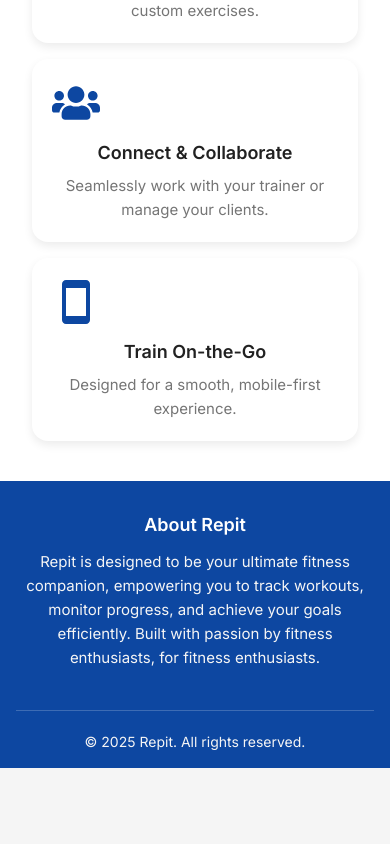
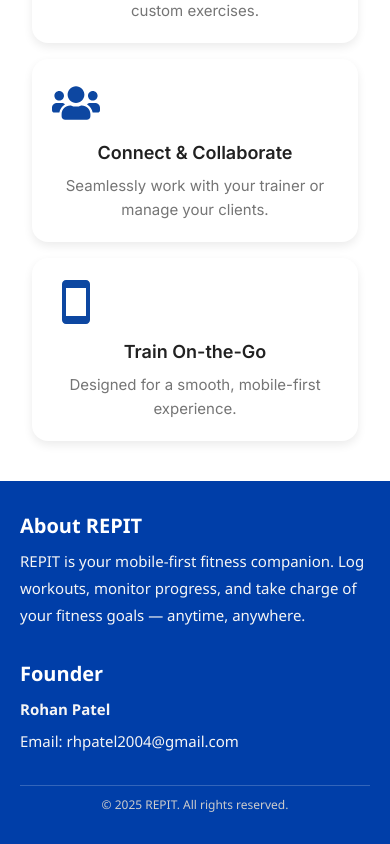
Before and after one commit to rhpatel2004/repit_workout_tracker, a React (Vite) app in the folder workout_tracker/: page / in a window 390 px wide. Shown: the part 1930-2774 px from the top of the page. Before the commit the page ends 2698 px from the top, so only its background shows below. Built offline with nearby package versions, Linux system fonts and the light colour scheme.

Commit message:
new about us ,and ui fix

```diff
--- a/workout_tracker/src/LandingPage.css
+++ b/workout_tracker/src/LandingPage.css
@@ -14,7 +14,8 @@
 /* are defined globally (e.g., in index.css) */
 
 /* --- Base --- */
-  body { /* Or apply to a root div if body styles are elsewhere */
+body {
+  /* Or apply to a root div if body styles are elsewhere */
   color: var(--text-color);
   background-color: var(--background-color);
 }
@@ -23,6 +24,7 @@
   color: var(--accent-blue);
   text-decoration: none;
 }
+
 a:hover {
   text-decoration: underline;
 }
@@ -30,8 +32,10 @@
 
 /* --- Navigation --- */
 .navLandingPage {
-    background-color: var(--neutral-white); /* White background */
-    padding: 1.2rem 3.2rem; /* Use rem */
+  background-color: var(--neutral-white);
+  /* White background */
+  padding: 1.2rem 3.2rem;
+  /* Use rem */
   display: flex;
   justify-content: space-between;
   align-items: center;
@@ -39,22 +43,27 @@
   width: 100%;
   top: 0;
   z-index: 100;
-    border-bottom: 1px solid var(--border-color); /* Subtle separator */
-    box-shadow: 0 1px 3px var(--shadow-color); /* Subtle shadow */
+  border-bottom: 1px solid var(--border-color);
+  /* Subtle separator */
+  box-shadow: 0 1px 3px var(--shadow-color);
+  /* Subtle shadow */
 }
 
 .logo-container {
   display: flex;
   align-items: center;
 }
-  .logo-container h2{
+
+.logo-container h2 {
   margin-left: 1rem;
   font-size: 2.5rem;
   color: #0D47A1;
   font-weight: 500;
 }
+
 .logo {
-    width: 5rem; /* Use rem (~90px) */
+  width: 5rem;
+  /* Use rem (~90px) */
   height: auto;
 }
 
@@ -63,7 +72,8 @@
 /* Login Button (Secondary Style) */
 .btnlogin {
   padding: 1rem 2rem;
-    border-radius: 1rem; /* Consistent moderate rounding */
+  border-radius: 1rem;
+  /* Consistent moderate rounding */
   font-weight: 600;
   font-size: 1.5rem;
   cursor: pointer;
@@ -74,25 +84,30 @@
   text-align: center;
   line-height: 1.4;
   display: inline-block;
-    text-decoration: none; /* In case it's an 'a' tag */
+  text-decoration: none;
+  /* In case it's an 'a' tag */
   user-select: none;
   -webkit-user-select: none;
 }
 
 .btnlogin:hover {
   /* Subtle background fill on hover */
-    background-color: var(--primary-blue-light, #E3F2FD); /* Define --primary-blue-light */
+  background-color: var(--primary-blue-light, #E3F2FD);
+  /* Define --primary-blue-light */
 }
 
 .btnlogin:active {
-    transform: scale(0.98); /* Press effect */
+  transform: scale(0.98);
+  /* Press effect */
   background-color: var(--primary-blue-light, #E3F2FD);
   opacity: 0.9;
 }
+
 /* Dark mode secondary button hover/active */
 [data-theme='dark'] .btnlogin:hover {
   background-color: var(--primary-blue-light-dark, rgba(66, 165, 245, 0.15));
 }
+
 [data-theme='dark'] .btnlogin:active {
   background-color: var(--primary-blue-light-dark, rgba(66, 165, 245, 0.15));
 }
@@ -100,10 +115,13 @@
 
 /* Register Button (Primary Style) */
 .btnregister {
-    padding: 1.1rem 2.4rem; /* Slightly larger padding */
-    border-radius: 1rem; /* Consistent moderate rounding */
+  padding: 1.1rem 2.4rem;
+  /* Slightly larger padding */
+  border-radius: 1rem;
+  /* Consistent moderate rounding */
   font-weight: 600;
-    font-size: 1.6rem; /* Slightly larger font */
+  font-size: 1.6rem;
+  /* Slightly larger font */
   cursor: pointer;
   background-color: var(--primary-blue);
   color: var(--neutral-white);
@@ -115,24 +133,31 @@
   text-decoration: none;
   user-select: none;
   -webkit-user-select: none;
-    margin-top: 1.6rem; /* Space above */
-    width: auto; /* Let padding define width */
-    max-width: 32rem; /* Optional: constrain width */
-    box-shadow: 0 2px 4px rgba(0, 0, 0, 0.1); /* Subtle shadow */
+  margin-top: 1.6rem;
+  /* Space above */
+  width: auto;
+  /* Let padding define width */
+  max-width: 32rem;
+  /* Optional: constrain width */
+  box-shadow: 0 2px 4px rgba(0, 0, 0, 0.1);
+  /* Subtle shadow */
 }
 
 .btnregister:hover {
   background-color: var(--accent-blue);
   border-color: var(--accent-blue);
-    transform: translateY(-2px); /* Lift effect */
+  transform: translateY(-2px);
+  /* Lift effect */
   box-shadow: 0 4px 8px rgba(0, 0, 0, 0.15);
 }
 
 .btnregister:active {
-    transform: translateY(0px) scale(0.98); /* Press effect */
+  transform: translateY(0px) scale(0.98);
+  /* Press effect */
   opacity: 0.95;
   box-shadow: 0 1px 2px rgba(0, 0, 0, 0.1);
 }
+
 /* --- Hero Section --- */
 .hero-section {
   /* Calculate min-height based on approximate nav height */
@@ -143,7 +168,8 @@
   /* Use variables for gradient overlay */
   /* Using neutral-light for overlay */
   background-image: linear-gradient(rgba(245, 245, 245, 0.85), rgba(245, 245, 245, 0.9)),
-    url('https://images.unsplash.com/photo-1534438327276-14e5300c3a48?ixlib=rb-1.2.1&auto=format&fit=crop&w=1350&q=80'); /* <<<=== UPDATE IMAGE URL HERE */
+    url('https://images.unsplash.com/photo-1534438327276-14e5300c3a48?ixlib=rb-1.2.1&auto=format&fit=crop&w=1350&q=80');
+  /* <<<=== UPDATE IMAGE URL HERE */
   background-size: cover;
   background-position: center center;
   display: flex;
@@ -178,22 +204,26 @@
 
 /* --- Features Section --- */
 .features-section {
-    padding: 6rem 0; /* More vertical padding, no horizontal (handled by container) */
+  padding: 6rem 0;
+  /* More vertical padding, no horizontal (handled by container) */
   background-color: var(--neutral-white);
 }
 
 /* Optional container to constrain width */
 .container {
-      max-width: 120rem; /* e.g., 1200px */
+  max-width: 120rem;
+  /* e.g., 1200px */
   margin: 0 auto;
-      padding: 0 1.6rem; /* Padding inside container */
+  padding: 0 1.6rem;
+  /* Padding inside container */
 }
 
 .section-title {
   font-size: clamp(2.4rem, 5vw, 3.2rem);
   text-align: center;
   margin-bottom: 4rem;
-    color: var(--primary-blue); /* Use primary color */
+  color: var(--primary-blue);
+  /* Use primary color */
   font-weight: 700;
 }
 
@@ -207,14 +237,16 @@
 .feature-card {
   background-color: var(--neutral-white);
   padding: 2.4rem;
-    border-radius: 1.6rem; /* Softer radius */
+  border-radius: 1.6rem;
+  /* Softer radius */
   box-shadow: 0 4px 10px var(--shadow-color);
   transition: transform 0.3s ease, box-shadow 0.3s ease;
   text-align: center;
 }
 
 .feature-card:hover {
-    transform: translateY(-5px); /* Lift effect */
+  transform: translateY(-5px);
+  /* Lift effect */
   box-shadow: 0 8px 20px var(--shadow-color);
 }
 
@@ -279,68 +311,117 @@
 }
 
 .footer-link {
-    color: var(--neutral-light); /* Lighter text for links */
+  color: var(--neutral-light);
+  /* Lighter text for links */
   text-decoration: none;
   transition: color 0.3s ease;
   font-size: 1.5rem;
-    display: inline-flex; /* Align icon and text */
+  display: inline-flex;
+  /* Align icon and text */
   align-items: center;
-    gap: 0.8rem; /* Space between icon and text if using icons */
+  gap: 0.8rem;
+  /* Space between icon and text if using icons */
 }
+
 .footer-link:hover {
-    color: var(--accent-blue); /* Use accent color for hover */
+  color: var(--accent-blue);
+  /* Use accent color for hover */
   text-decoration: underline;
 }
 
 .footer-bottom {
   margin-top: 3rem;
   padding-top: 2rem;
-    border-top: 1px solid rgba(255, 255, 255, 0.2); /* Subtle separator */
+  border-top: 1px solid rgba(255, 255, 255, 0.2);
+  /* Subtle separator */
   text-align: center;
-    color: var(--neutral-light); /* Lighter text */
+  color: var(--neutral-light);
+  /* Lighter text */
   font-size: 1.4rem;
 }
 
 /* --- Responsive Design --- */
 @media (max-width: 768px) {
   .navLandingPage {
-      padding: 1rem 1.6rem; /* Adjust padding */
+    padding: 1rem 1.6rem;
+    /* Adjust padding */
   }
 
   .logo {
-        width: 5rem; /* Smaller logo */
+    width: 5rem;
+    /* Smaller logo */
   }
 
   .lp-btn {
-        padding: 0.8rem 1.6rem; /* Adjust button padding */
+    padding: 0.8rem 1.6rem;
+    /* Adjust button padding */
     font-size: 1.4rem;
   }
 
   .hero-section {
-        padding: 10rem 1.6rem 4rem 1.6rem; /* Adjust padding */
-        min-height: calc(100vh - 5rem); /* Adjust based on smaller nav */
+    padding: 10rem 1.6rem 4rem 1.6rem;
+    /* Adjust padding */
+    min-height: calc(100vh - 5rem);
+    /* Adjust based on smaller nav */
   }
+
   /* Font sizes use clamp() for responsiveness */
 
   .features-section {
     padding: 4rem 1.6rem;
   }
+
   .features-grid {
-        grid-template-columns: 1fr; /* Stack features */
+    grid-template-columns: 1fr;
+    /* Stack features */
     gap: 1.6rem;
   }
+
   .feature-card {
-        padding: 2rem; /* Adjust card padding */
+    padding: 2rem;
+    /* Adjust card padding */
   }
 
   footer {
-      padding: 3rem 1.6rem 1.6rem 1.6rem;
+    background-color: #003ea8; /* same blue */
+    color: white;
+    padding: 3rem 2rem;
+    font-family: 'Segoe UI', sans-serif;
   }
+
   .footer-content {
-        grid-template-columns: 1fr; /* Stack footer sections */
+    max-width: 1000px;
+    margin: 0 auto;
+    display: flex;
+    flex-direction: column;
+    gap: 2.5rem;
+    text-align: left;
+  }
+
+  .footer-section h3 {
+    font-size: 2rem;  /* Heading slightly larger */
+    margin-bottom: 0.7rem;
+    font-weight: 600;
+  }
+
+  .footer-section p {
+    margin: 0.5rem 0;
+    line-height: 1.8;
+    font-size: 1.5rem; /* Increased font size for body text */
+  }
+
+  .footer-section p strong {
+    font-weight: 700;
+  }
+
+  .footer-bottom {
+    border-top: 1px solid rgba(255, 255, 255, 0.2);
+    margin-top: 0;
+    padding-top: 1rem;
+    font-size: 1.2rem; /* Keep footer bottom readable */
     text-align: center;
+    color: #cccccc;
   }
-    .footer-links {
-        align-items: center; /* Center links when stacked */
+
+
 }
-  }
--- a/workout_tracker/src/LandingPage.jsx
+++ b/workout_tracker/src/LandingPage.jsx
@@ -14,7 +14,7 @@
           <img src="/repit-icon.png" alt="Repit Logo" className="logo" />
           <h2>REPIT</h2>
         </div>
-        <button className="btnlogin btn-secondary"  onClick={() => window.location.href='/login'}>Login</button>
+        <button className="btnlogin btn-secondary" onClick={() => window.location.href = '/login'}>Login</button>
       </nav>
 
       {/* Hero Section */}
@@ -22,7 +22,7 @@
         <div className="hero-content">
           <h1>Transform Your Fitness Journey</h1>
           <p>Track, analyze, and achieve your fitness goals with Repit</p>
-          <button className="btnregister btn-primary"  onClick={() => window.location.href='/register'} >Get Started Free</button>
+          <button className="btnregister btn-primary" onClick={() => window.location.href = '/register'} >Get Started Free</button>
         </div>
       </section>
 
@@ -88,33 +88,21 @@
 
       {/* Footer */}
       <footer>
-  <div className="footer-content">
-    {/* Section 1: About Repit */}
-    <div className="footer-section">
-      <h3>About Repit</h3>
-      <p>
-        Repit is designed to be your ultimate fitness companion, empowering you
-        to track workouts, monitor progress, and achieve your goals efficiently.
-        Built with passion by fitness enthusiasts, for fitness enthusiasts.
-      </p>
+        <div class="footer-content">
+          <div class="footer-section">
+            <h3>About REPIT</h3>
+            <p>REPIT is your mobile-first fitness companion. Log workouts, monitor progress, and take charge of your fitness goals — anytime, anywhere.</p>
           </div>
 
-    {/* Section 2: Quick Links (Optional) */}
-    {/* Add links if you have relevant pages like Features, Pricing (future), etc. */}
-    {/* <div className="footer-section">
-      <h3>Quick Links</h3>
-      <div className="footer-links">
-        <Link to="/features" className="footer-link">Features</Link>
-        <Link to="/contact" className="footer-link">Contact</Link>
+          <div class="footer-section">
+            <h3>Founder</h3>
+            <p><strong>Rohan Patel</strong></p>
+            <p>Email: rhpatel2004@gmail.com</p>
           </div>
-    </div> */}
 
-
-
+          <div class="footer-bottom">
+            <p>© 2025 REPIT. All rights reserved.</p>
           </div>
-  <div className="footer-bottom">
-    {/* Updated Copyright reflecting app name */}
-    <p>&copy; {new Date().getFullYear()} Repit. All rights reserved.</p>
         </div>
       </footer>
     </div>
```
Also changed, not shown: workout_tracker/src/login.css (+15 -1 lines), workout_tracker/src/register.jsx (+4 -4 lines). Lines whose indentation alone changed are shown as unchanged.
